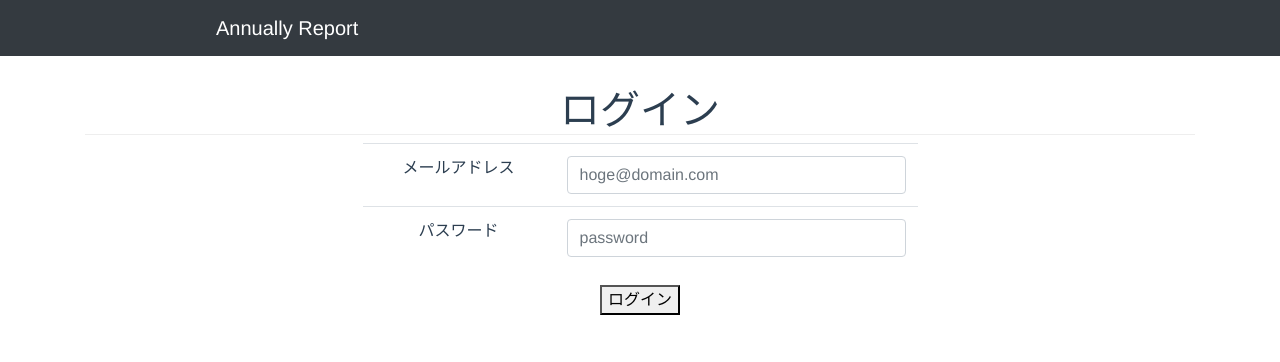
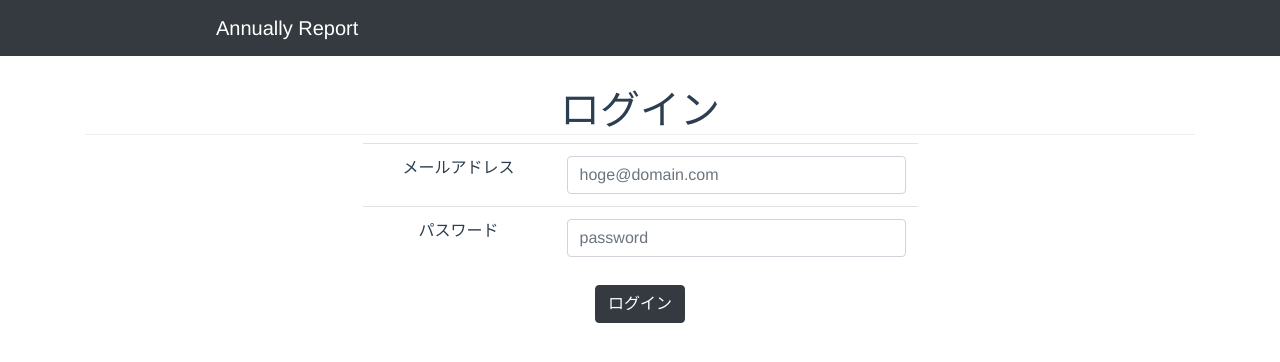
Before and after one commit to sfk25/annually_report_frontend, a Vue app: page /login in a window 1280 px wide. Shown: the top 362 px of the page. Built offline with nearby package versions, Linux system fonts and the light colour scheme.

Commit message:
ログインボタンにbootstrapを適用

```diff
--- a/src/components/Login.vue
+++ b/src/components/Login.vue
@@ -19,7 +19,7 @@
       </tbody>
     </table>
 
-    <button @click="login">ログイン</button>
+    <button class="btn btn-dark" @click="login">ログイン</button>
 
   </div>
 </template>
```
